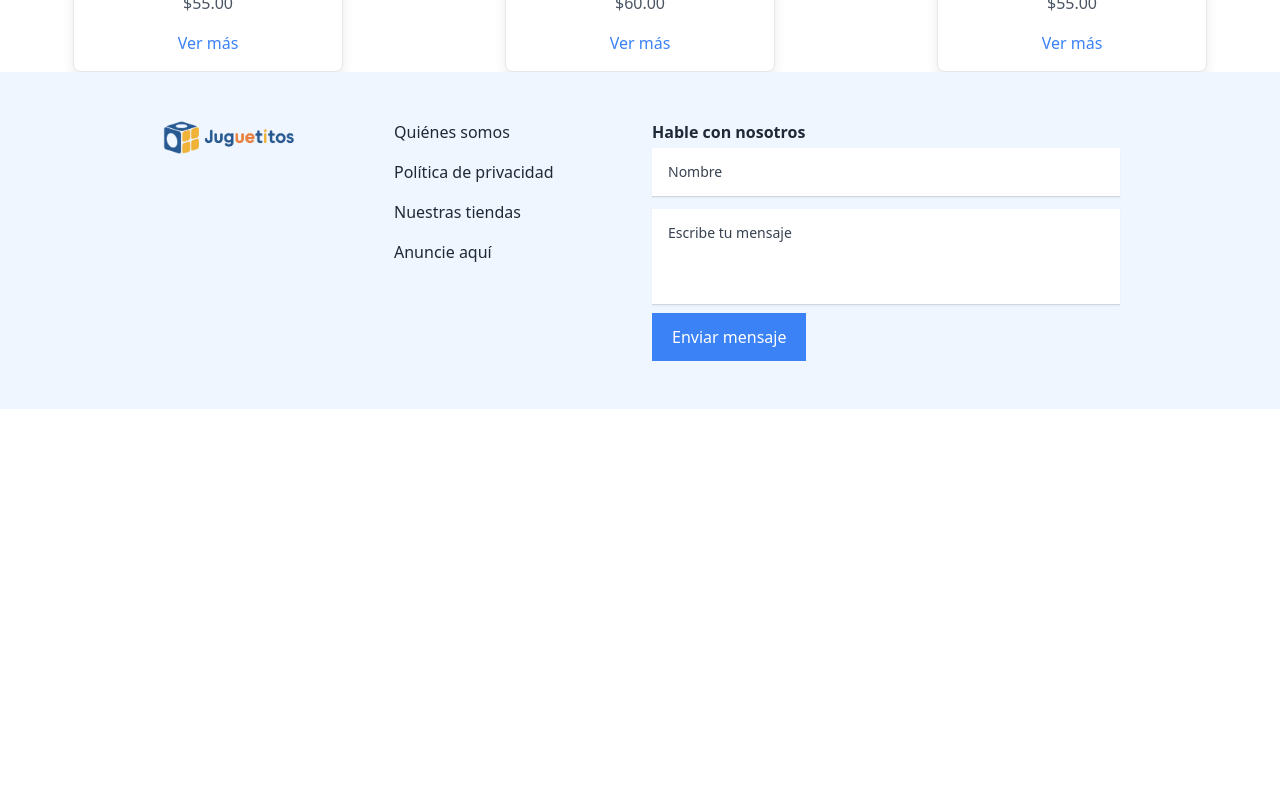
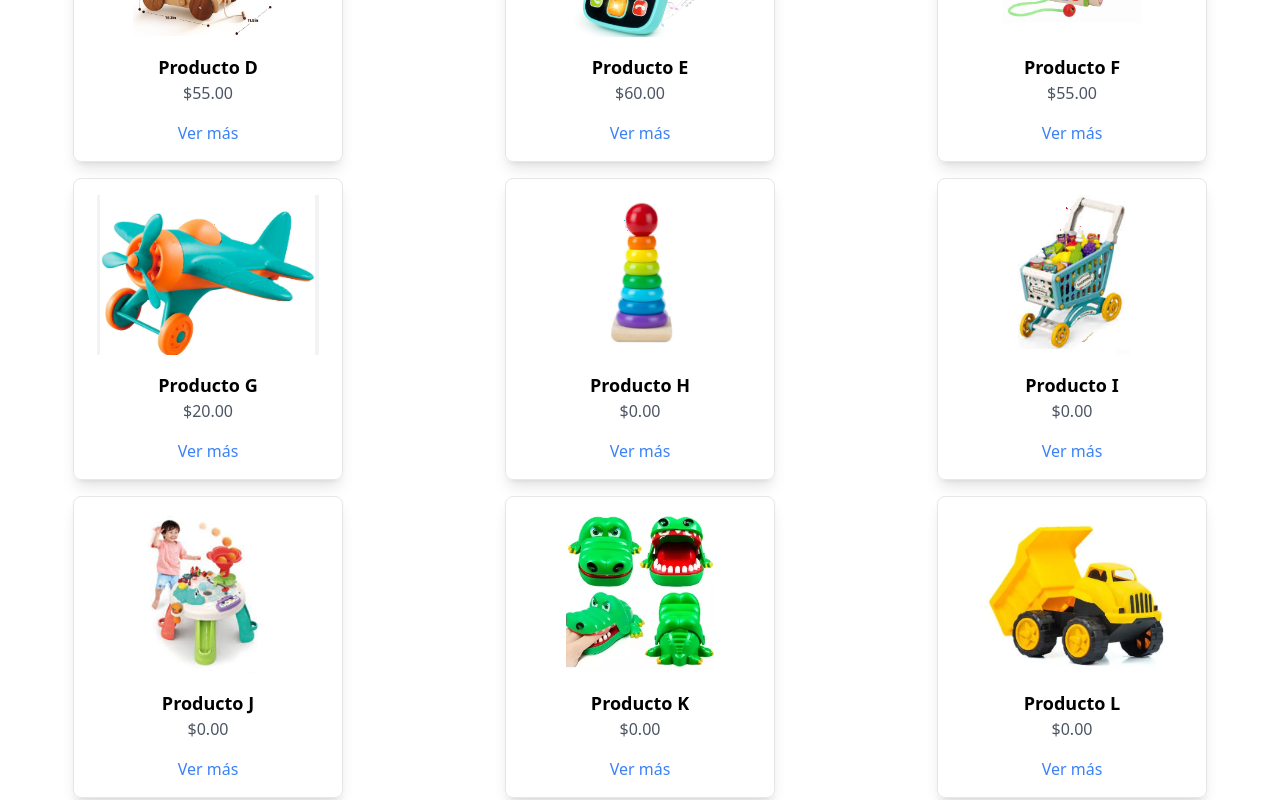
Before and after one commit to francocasa/E-commerce-toy-store, a React (Vite) app: page /products in a window 1280 px wide. Shown: the part 680-1480 px from the top of the page. Before the commit the page ends 1089 px from the top, so only its background shows below. Built offline with nearby package versions, Linux system fonts and the light colour scheme.

Commit message:
feat(promociones): nuevo DbProducts.js, componente CategoryFilter y página promociones

```diff
--- /dev/null
+++ b/src/components/CategoryFilter.jsx
@@ -0,0 +1,37 @@
+import PropTypes from 'prop-types';
+
+const CategoryFilter = ({
+  categories,
+  selectedCategory,
+  setSelectedCategory,
+}) => {
+  return (
+    <div className="mb-4">
+      <label className="mr-2" htmlFor="category-select">
+        Filtrar por categoría:
+      </label>
+      <select
+        id="category-select"
+        value={selectedCategory}
+        onChange={(e) => setSelectedCategory(e.target.value)}
+        className="border p-2"
+      >
+        <option value="">Todas</option>
+        {categories.map((category) => (
+          <option key={category} value={category}>
+            {category}
+          </option>
+        ))}
+      </select>
+    </div>
+  );
+};
+
+// Validación de prop-types
+CategoryFilter.propTypes = {
+  categories: PropTypes.arrayOf(PropTypes.string).isRequired,
+  selectedCategory: PropTypes.string.isRequired,
+  setSelectedCategory: PropTypes.func.isRequired,
+};
+
+export default CategoryFilter; // Asegúrate de exportar el componente
--- a/src/components/ProductsSection.jsx
+++ b/src/components/ProductsSection.jsx
@@ -1,5 +1,5 @@
 import { useRef } from 'react';
-import { products } from '../data/Products'; // Asegúrate de que la ruta sea correcta
+import { dbProducts } from '../data/DbProducts'; // Asegúrate de que la ruta sea correcta
 import { Link } from 'react-router-dom'; // Asegúrate de importar Link
 
 const ProductsSection = () => {
@@ -31,7 +31,7 @@ const ProductsSection = () => {
           className="flex space-x-6 overflow-x-scroll no-scrollbar"
         >
           {/* Mapear los productos */}
-          {products.map((product) => (
+          {dbProducts.map((product) => (
             <div
               key={product.id}
               className="min-w-[200px] bg-white shadow-md p-4 rounded-md"
--- a/src/components/PromotionCard.jsx
+++ b/src/components/PromotionCard.jsx
@@ -1,3 +1,4 @@
+/*NO VA ESTE CODIGO, SE TIENE QUE ELIMINAR
 //function PromotionCard({ promotion }) {
 function PromotionCard() {
   return (
@@ -7,9 +8,10 @@ function PromotionCard() {
       <h3 className="text-lg font-bold">{promotion.category}</h3>
       <p className="text-gray-600 mb-4">{promotion.description}</p>
       <Link to={`/promotion/${promotion.id}`} className="text-blue-500">Ver más</Link>
-      */}
+      }
     </div>
   );
 }
 
 export default PromotionCard;
+*/
--- a/src/components/index.js
+++ b/src/components/index.js
@@ -6,9 +6,10 @@ import TestimonialSection from './TestimonialSection';
 import PromotionSection from './PromotionSection';
 import ProductCard from './ProductCard';
 import TestimonialCard from './TestimonialCard';
-import PromotionCard from './PromotionCard';
+//import PromotionCard from './PromotionCard';
 import Searchbar from './Searchbar';
 import ProductDetailPreCart from './ProductDetailPreCart';
+import CategoryFilter from './CategoryFilter';
 
 export {
   Header,
@@ -19,7 +20,8 @@ export {
   PromotionSection,
   ProductCard,
   TestimonialCard,
-  PromotionCard,
+  // PromotionCard, Eliminar
   Searchbar,
   ProductDetailPreCart,
+  CategoryFilter,
 };
--- /dev/null
+++ b/src/data/DbProducts.js
@@ -0,0 +1,173 @@
+import juguete1 from '../assets/Products/juguete1.png';
+import juguete2 from '../assets/Products/juguete2.png';
+import juguete3 from '../assets/Products/juguete3.png';
+import juguete4 from '../assets/Products/juguete4.png';
+import juguete5 from '../assets/Products/juguete5.png';
+import juguete6 from '../assets/Products/juguete6.png';
+
+import promo1 from '../assets/Promociones/promo1.png';
+import promo2 from '../assets/Promociones/promo2.png';
+import promo3 from '../assets/Promociones/promo3.png';
+import promo4 from '../assets/Promociones/promo4.png';
+import promo5 from '../assets/Promociones/promo5.png';
+import promo6 from '../assets/Promociones/promo6.png';
+
+export const dbProducts = [
+  // Productos
+  {
+    id: '1',
+    title: 'Producto A',
+    price: 60.0,
+    image: juguete1,
+    descripcion: 'Juguete para varones',
+    marca: 'Marca A',
+    material: 'madera',
+    category: ['Educativo'],
+    promocion: 'false',
+    descriptionPromo: '',
+    categoryPromo: '',
+  },
+  {
+    id: '2',
+    title: 'Producto B',
+    price: 55.0,
+    image: juguete2,
+    descripcion: 'Juguete educativo',
+    marca: 'Marca B',
+    material: 'madera',
+    category: ['Educativo'],
+    promocion: 'false',
+    descriptionPromo: '',
+    categoryPromo: '',
+  },
+  {
+    id: '3',
+    title: 'Producto C',
+    price: 60.0,
+    image: juguete3,
+    descripcion: 'Juguete para construir',
+    marca: 'Marca C',
+    material: 'madera',
+    category: ['Educativo'],
+    promocion: 'false',
+    descriptionPromo: '',
+    categoryPromo: '',
+  },
+  {
+    id: '4',
+    title: 'Producto D',
+    price: 55.0,
+    image: juguete4,
+    descripcion: 'Juguete interactivo',
+    marca: 'Marca D',
+    material: 'madera',
+    category: ['Educativo'],
+    promocion: 'false',
+    descriptionPromo: '',
+    categoryPromo: '',
+  },
+  {
+    id: '5',
+    title: 'Producto E',
+    price: 60.0,
+    image: juguete5,
+    descripcion: 'Juguete clásico',
+    marca: 'Marca E',
+    material: 'madera',
+    category: ['Educativo'],
+    promocion: 'false',
+    descriptionPromo: '',
+    categoryPromo: '',
+  },
+  {
+    id: '6',
+    title: 'Producto F',
+    price: 55.0,
+    image: juguete6,
+    descripcion: 'Juguete para jugar al aire libre',
+    marca: 'Marca F',
+    material: 'madera',
+    category: ['Educativo'],
+    promocion: 'false',
+    descriptionPromo: '',
+    categoryPromo: '',
+  },
+  {
+    id: '7',
+    title: 'Producto G',
+    price: 20.0,
+    image: promo1,
+    descripcion: 'Juguete para su niño',
+    marca: 'Marca F',
+    material: 'madera',
+    category: ['Educativo'],
+    promocion: 'true',
+    descriptionPromo: 'Compra 3 y paga 2',
+    categoryPromo: '3x2',
+  },
+  {
+    id: '8',
+    title: 'Producto H',
+    price: 0,
+    image: promo2,
+    descripcion: 'Juguete para su niño',
+    marca: 'Marca H',
+    material: 'madera',
+    category: ['Acción'],
+    promocion: 'true',
+    descriptionPromo: '30% de descuento en juguetes seleccionados',
+    categoryPromo: 'Navidad',
+  },
+  {
+    id: '9',
+    title: 'Producto I',
+    price: 0,
+    image: promo3,
+    descripcion: 'Juguete para su niño',
+    marca: 'Marca I',
+    material: 'madera',
+    category: ['Acción'],
+    promocion: 'true',
+    descriptionPromo: 'Compra 3 y paga 2 en productos de control y consola',
+    categoryPromo: '3x2',
+  },
+  {
+    id: '10',
+    title: 'Producto J',
+    price: 0,
+    image: promo4,
+    descripcion: 'Juguete para su niño',
+    marca: 'Marca J',
+    material: 'madera',
+    category: ['Acción'],
+    promocion: 'true',
+    descriptionPromo: '30% de descuento en productos navideños',
+    categoryPromo: 'Navidad',
+  },
+  {
+    id: '11',
+    title: 'Producto K',
+    price: 0,
+    image: promo5,
+    descripcion: 'Juguete para su niño',
+    marca: 'Marca K',
+    material: 'madera',
+    category: ['Acción'],
+    promocion: 'true',
+    descriptionPromo: 'Compra 3 y paga 2 en juguetes de control',
+    categoryPromo: '3x2',
+  },
+  {
+    id: '12',
+    title: 'Producto L',
+    price: 0,
+    image: promo6,
+    descripcion: 'Juguete para su niño',
+    marca: 'Marca L',
+    material: 'madera',
+    category: ['Acción', 'Educativo'],
+    promocion: 'true',
+    descriptionPromo: '30% de descuento en toda la tienda',
+    categoryPromo: 'Navidad',
+  },
+];
--- a/src/pages/ProductsPage.jsx
+++ b/src/pages/ProductsPage.jsx
@@ -1,12 +1,32 @@
-import { products } from '../data/Products';
+import { useState } from 'react';
+import { dbProducts } from '../data/DbProducts'; // Asegúrate de que la ruta sea correcta
 import { ProductCard } from '../components';
+import { CategoryFilter } from '../components'; // Asegúrate de importar el componente
 
 function ProductsPage() {
+  const categories = ['Educativo', 'Acción'];
+  const [selectedCategory, setSelectedCategory] = useState('');
+
+  const filteredProducts = dbProducts.filter((product) => {
+    return (
+      selectedCategory === '' || product.category.includes(selectedCategory) // Cambiado para verificar si la categoría está en el array
+    );
+  });
+
   return (
-    <main>
-      <h2 className="text-2xl font-bold mb-4">Productos</h2>
+    <main className="my-8">
+      <h2 className="text-2xl font-bold mb-4 ml-4">Productos</h2>
+
+      <div className="ml-4">
+        <CategoryFilter
+          categories={categories}
+          selectedCategory={selectedCategory}
+          setSelectedCategory={setSelectedCategory}
+        />
+      </div>
+
       <div className="grid grid-cols-1 md:grid-cols-3 gap-4">
-        {products.map((product) => (
+        {filteredProducts.map((product) => (
           <ProductCard key={product.id} product={product} />
         ))}
       </div>
--- a/src/pages/PromotionsPage.jsx
+++ b/src/pages/PromotionsPage.jsx
@@ -1,13 +1,41 @@
-import { promotions } from '../data/Promotions';
-import { PromotionCard } from '../components';
+import { useState } from 'react';
+import { dbProducts } from '../data/DbProducts';
+import { ProductCard, CategoryFilter } from '../components'; // Asegúrate de importar CategoryFilter
 
 function PromotionsPage() {
+  const categoriesPromo = ['Navidad', '3x2'];
+  const [selectedCategoryPromo, setSelectedCategoryPromo] = useState('');
+
+  const filteredPromotions = dbProducts.filter(
+    (product) =>
+      product.promocion === 'true' &&
+      (selectedCategoryPromo === '' ||
+        product.categoryPromo === selectedCategoryPromo),
+  );
+
   return (
-    <main>
-      <h2 className="text-2xl font-bold mb-4">Promociones</h2>
+    <main className="my-8">
+      <h2 className="text-2xl font-bold mb-4 ml-4">Promociones</h2>
+
+      <div className="ml-4">
+        <CategoryFilter
+          categories={categoriesPromo}
+          selectedCategory={selectedCategoryPromo}
+          setSelectedCategory={setSelectedCategoryPromo}
+        />
+      </div>
+
       <div className="grid grid-cols-1 md:grid-cols-3 gap-4">
-        {promotions.map((promo) => (
-          <PromotionCard key={promo.id} promotion={promo} />
+        {filteredPromotions.map((product) => (
+          <div
+            key={product.id}
+            className="border p-4 rounded-lg max-w-sm mx-auto"
+          >
+            <h3 className="text-lg font-semibold mb-2 text-center">
+              {product.categoryPromo}
+            </h3>
+            <ProductCard product={product} />
+          </div>
         ))}
       </div>
     </main>
```
Also changed, not shown: src/components/PromotionSection.jsx (+12 -5 lines).
